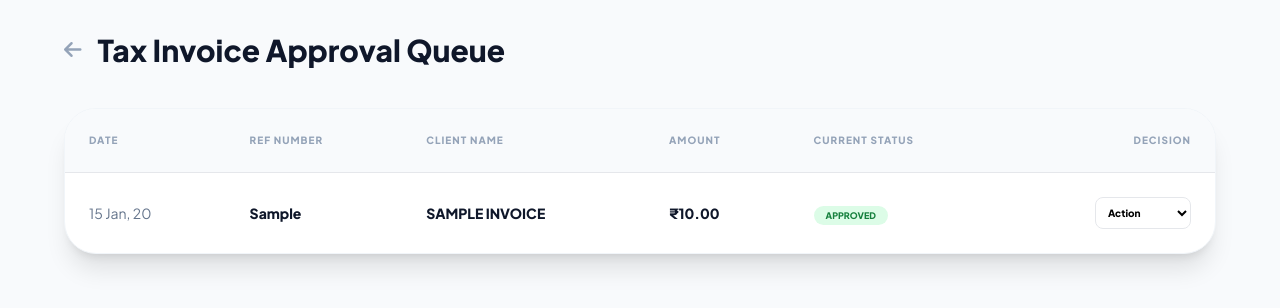
After one commit to careatc1-pixel/A-SmartERP, a Flask app: page /sales/approvals/1 in a window 1280 px wide. The commit adds this page. Shown: the top 308 px of the page. Run offline with Flask 3, Linux system fonts and the light colour scheme; a user stored in the database is signed in; tables that the repository leaves empty hold one stand-in row (values such as "Sample post"); some libraries are stand-ins or nearby versions.

Commit message:
Invoicing-ERP-Reset-Thu 04/16/2026-23:25:52.29

```diff
--- a/app.py
+++ b/app.py
@@ -17,7 +17,7 @@ if DB_URL.startswith("postgres://"):
 app.config.update(
     SQLALCHEMY_DATABASE_URI=DB_URL,
     SQLALCHEMY_TRACK_MODIFICATIONS=False,
-    SECRET_KEY='ATHARV_ERP_V11_SALES_HUB' # Updated for Sales Hub deployment
+    SECRET_KEY='ATHARV_ERP_V12_APPROVALS' # Key updated for status logic
 )
 
 db = SQLAlchemy(app)
@@ -56,7 +56,7 @@ class SaleInvoice(db.Model):
     client_name = db.Column(db.String(100))
     total_amount = db.Column(db.Float)
     gst_amount = db.Column(db.Float)
-    status = db.Column(db.String(20), default='Paid')
+    status = db.Column(db.String(20), default='Pending') # Default set to Pending
     date = db.Column(db.DateTime, default=datetime.utcnow)
 
 class SalesOrder(db.Model):
@@ -65,7 +65,7 @@ class SalesOrder(db.Model):
     so_no = db.Column(db.String(50), unique=True)
     client_name = db.Column(db.String(100))
     total_amount = db.Column(db.Float)
-    status = db.Column(db.String(20), default='Confirmed')
+    status = db.Column(db.String(20), default='Pending') # Default set to Pending
     date = db.Column(db.DateTime, default=datetime.utcnow)
 
 class PurchaseInvoice(db.Model):
@@ -134,13 +134,45 @@ def accounting():
     }
     return render_template('accounting.html', stats=stats, name=current_user.username)
 
-# --- NAYA ROUTE: SALES HUB (Sub-Menu) ---
 @app.route('/sales/hub')
 @login_required
 def sales_hub():
-    # Fetch count of confirmed SO for the dashboard feel
-    so_count = SalesOrder.query.filter_by(user_id=current_user.id, status='Confirmed').count()
+    # Show only pending/confirmed SO for the counter
+    so_count = SalesOrder.query.filter_by(user_id=current_user.id, status='Pending').count()
     return render_template('sales_hub.html', so_count=so_count, name=current_user.username)
+
+# --- NEW: APPROVALS ROUTE ---
+@app.route('/sales/approvals/<type>')
+@login_required
+def approval_page(type):
+    if type == 'orders':
+        data = SalesOrder.query.filter_by(user_id=current_user.id).order_by(SalesOrder.date.desc()).all()
+        title = "Sales Order Approval Queue"
+    else:
+        data = SaleInvoice.query.filter_by(user_id=current_user.id).order_by(SaleInvoice.date.desc()).all()
+        title = "Tax Invoice Approval Queue"
+
+    return render_template('approval_list.html', data=data, title=title, type=type, name=current_user.username)
+
+# --- NEW: STATUS UPDATE API ---
+@app.route('/api/update-status', methods=['POST'])
+@login_required
+def update_status():
+    req = request.json
+    try:
+        if req['type'] == 'orders':
+            target = SalesOrder.query.filter_by(so_no=req['id']).first()
+        else:
+            target = SaleInvoice.query.filter_by(inv_no=req['id']).first()
+
+        if target:
+            target.status = req['status']
+            db.session.commit()
+            return jsonify({"status": "success"})
+        return jsonify({"status": "error", "message": "Record not found"}), 404
+    except Exception as e:
+        db.session.rollback()
+        return jsonify({"status": "error", "message": str(e)}), 400
 
 @app.route('/reports')
 @login_required
@@ -175,7 +207,8 @@ def save_sale():
             inv_no=final_inv_no,
             client_name=data['client'],
             total_amount=float(data['total']),
-            gst_amount=float(data['gst'])
+            gst_amount=float(data['gst']),
+            status='Pending' # New entries start as pending
         )
         db.session.add(new_sale)
         db.session.commit()
@@ -193,7 +226,8 @@ def save_so():
             user_id=current_user.id,
             so_no=data['so_no'],
             client_name=data['client'],
-            total_amount=float(data['total'])
+            total_amount=float(data['total']),
+            status='Pending' # New orders start as pending
         )
         db.session.add(new_so)
         db.session.commit()
@@ -210,33 +244,13 @@ def export_master(module):
 
     if module == 'sales':
         items = SaleInvoice.query.filter_by(user_id=current_user.id).all()
-        data_list = [{
-            "Date": i.date.strftime('%d-%m-%Y'),
-            "Invoice No": i.inv_no,
-            "Client": i.client_name,
-            "GST Amount": i.gst_amount,
-            "Total Amount": i.total_amount
-        } for i in items]
-
+        data_list = [{"Date": i.date.strftime('%d-%m-%Y'), "Invoice No": i.inv_no, "Client": i.client_name, "GST Amount": i.gst_amount, "Total Amount": i.total_amount, "Status": i.status} for i in items]
     elif module == 'purchase':
         items = PurchaseInvoice.query.filter_by(user_id=current_user.id).all()
-        data_list = [{
-            "Date": i.date.strftime('%d-%m-%Y'),
-            "Bill No": i.bill_no,
-            "Vendor": i.vendor_name,
-            "GST Amount": i.gst_amount,
-            "Total Amount": i.total_amount
-        } for i in items]
-
+        data_list = [{"Date": i.date.strftime('%d-%m-%Y'), "Bill No": i.bill_no, "Vendor": i.vendor_name, "GST Amount": i.gst_amount, "Total Amount": i.total_amount} for i in items]
     elif module == 'inventory':
         items = Product.query.filter_by(user_id=current_user.id).all()
-        data_list = [{
-            "Item Name": i.name,
-            "SKU": i.sku,
-            "Current Stock": i.stock,
-            "Unit Price": i.price,
-            "Valuation": i.stock * i.price
-        } for i in items]
+        data_list = [{"Item Name": i.name, "SKU": i.sku, "Current Stock": i.stock, "Unit Price": i.price, "Valuation": i.stock * i.price} for i in items]
 
     if not data_list:
         return "No data found to export", 404
@@ -246,7 +260,6 @@ def export_master(module):
     with pd.ExcelWriter(output, engine='openpyxl') as writer:
         df.to_excel(writer, index=False, sheet_name=module.capitalize())
     output.seek(0)
-
     return send_file(output, download_name=filename, as_attachment=True)
 
 @app.route('/logout')
--- /dev/null
+++ b/templates/approval_list.html
@@ -0,0 +1,81 @@
+<!DOCTYPE html>
+<html lang="en">
+<head>
+    <meta charset="UTF-8">
+    <meta name="viewport" content="width=device-width, initial-scale=1.0">
+    <title>{{ title }} | A-SmartERP</title>
+    <script src="https://cdn.tailwindcss.com"></script>
+    <link rel="stylesheet" href="https://cdnjs.cloudflare.com/ajax/libs/font-awesome/6.5.0/css/all.min.css">
+    <style>
+        @import url('https://fonts.googleapis.com/css2?family=Plus+Jakarta+Sans:wght@400;600;800&display=swap');
+        body { font-family: 'Plus Jakarta Sans', sans-serif; background: #f8fafc; }
+    </style>
+</head>
+<body class="p-8">
+
+    <div class="max-w-6xl mx-auto">
+        <div class="flex justify-between items-center mb-10">
+            <div class="flex items-center gap-4">
+                <a href="/sales/hub" class="text-slate-400 hover:text-slate-900"><i class="fa-solid fa-arrow-left text-xl"></i></a>
+                <h1 class="text-3xl font-black text-slate-900">{{ title }}</h1>
+            </div>
+        </div>
+
+        <div class="bg-white rounded-[2rem] shadow-xl border border-slate-100 overflow-hidden">
+            <table class="w-full text-left">
+                <thead class="bg-slate-50 border-b">
+                    <tr class="text-[10px] font-black text-slate-400 uppercase tracking-widest">
+                        <th class="p-6">Date</th>
+                        <th class="p-6">Ref Number</th>
+                        <th class="p-6">Client Name</th>
+                        <th class="p-6">Amount</th>
+                        <th class="p-6">Current Status</th>
+                        <th class="p-6 text-right">Decision</th>
+                    </tr>
+                </thead>
+                <tbody class="divide-y divide-slate-50">
+                    {% for item in data %}
+                    <tr class="hover:bg-slate-50/50 transition-colors">
+                        <td class="p-6 text-sm font-medium text-slate-500">{{ item.date.strftime('%d %b, %y') }}</td>
+                        <td class="p-6 text-sm font-bold text-slate-900">{{ item.so_no if type == 'orders' else item.inv_no }}</td>
+                        <td class="p-6 text-sm font-bold text-slate-900 uppercase">{{ item.client_name }}</td>
+                        <td class="p-6 text-sm font-black text-slate-900">₹{{ "{:,.2f}".format(item.total_amount) }}</td>
+                        <td class="p-6">
+                            <span class="px-3 py-1 rounded-full text-[9px] font-black uppercase
+                                {{ 'bg-green-100 text-green-700' if item.status == 'Approved' else 'bg-amber-100 text-amber-700' if item.status == 'Pending' else 'bg-red-100 text-red-700' }}">
+                                {{ item.status }}
+                            </span>
+                        </td>
+                        <td class="p-6 text-right">
+                            <select onchange="updateStatus('{{ item.so_no if type == 'orders' else item.inv_no }}', this.value, '{{ type }}')"
+                                    class="text-[10px] font-bold border rounded-lg p-2 bg-white focus:ring-2 focus:ring-[#875A7B] outline-none cursor-pointer">
+                                <option value="" selected disabled>Action</option>
+                                <option value="Approved" class="text-green-600">Approve ✅</option>
+                                <option value="Rejected" class="text-red-600">Reject ❌</option>
+                                <option value="Pending" class="text-amber-600">Hold ⏳</option>
+                            </select>
+                        </td>
+                    </tr>
+                    {% endfor %}
+                </tbody>
+            </table>
+        </div>
+    </div>
+
+    <script>
+        async function updateStatus(id, newStatus, moduleType) {
+            const response = await fetch('/api/update-status', {
+                method: 'POST',
+                headers: { 'Content-Type': 'application/json' },
+                body: JSON.stringify({ id: id, status: newStatus, type: moduleType })
+            });
+            if(response.ok) {
+                alert('Status Updated to ' + newStatus);
+                location.reload(); // Refresh the list
+            } else {
+                alert('Authorization Failed!');
+            }
+        }
+    </script>
+</body>
+</html>
```
Also changed, not shown: templates/sales_hub.html (+26 -3 lines).
